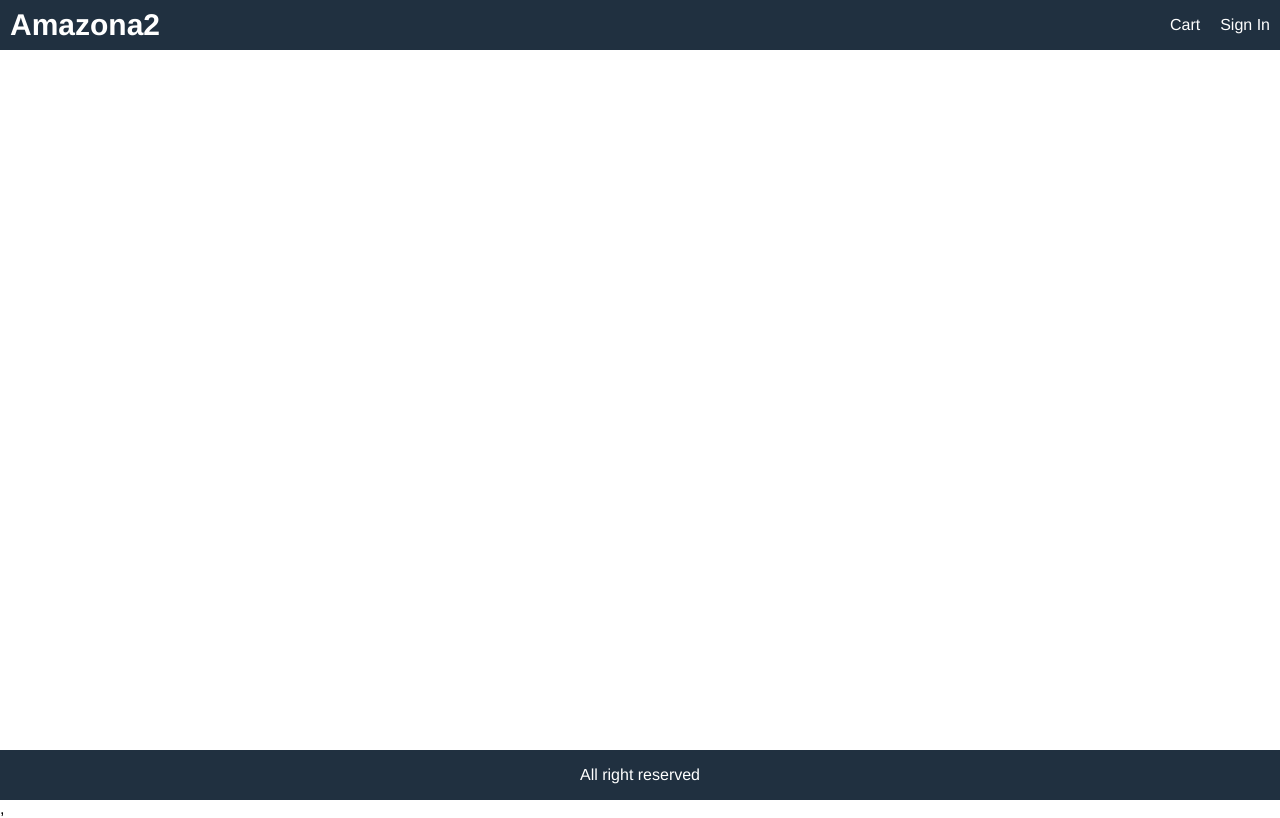
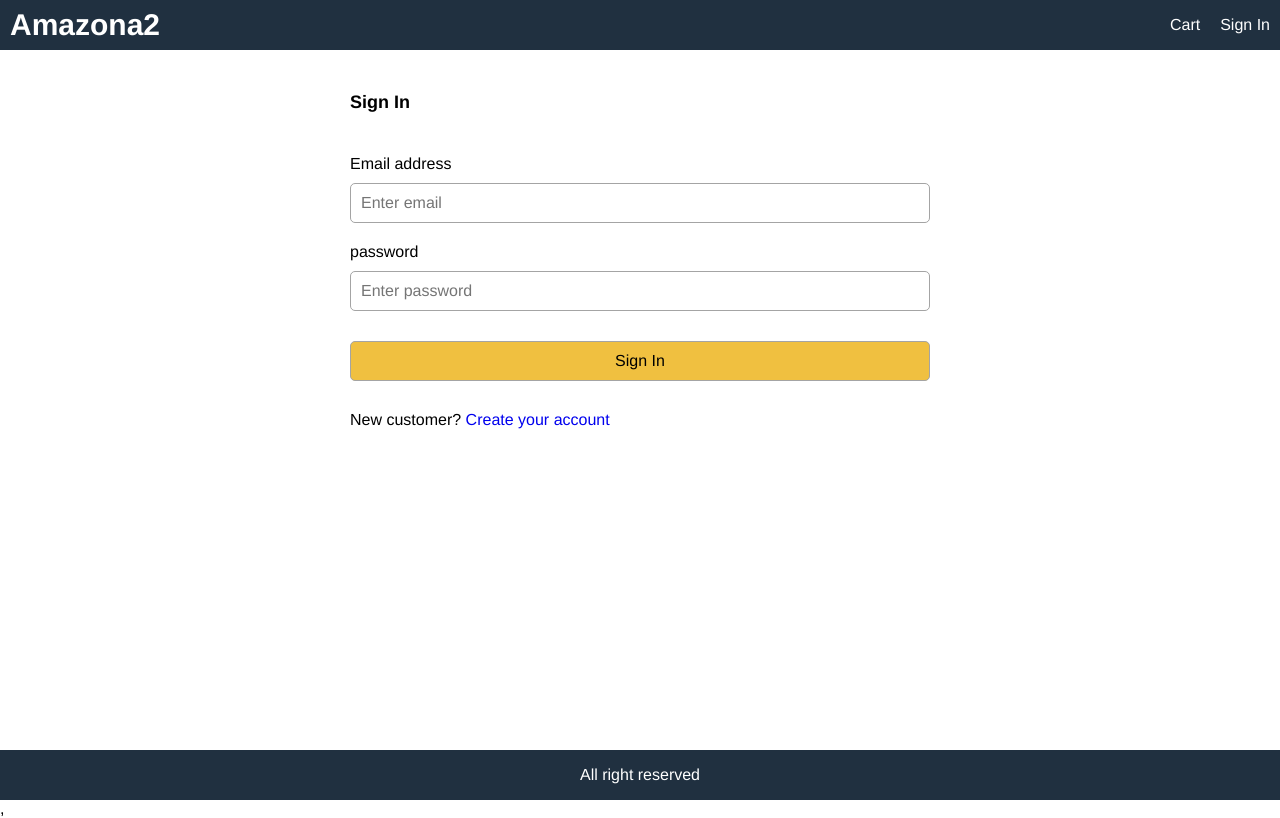
Before and after one commit to hayley0918/Amazona2, a React (Create React App) app in the folder frontend/: page /signin in a window 1280 px wide. Built offline with nearby package versions, Linux system fonts and the light colour scheme.

Commit message:
create SigninScreen and design signin form to take email and password from user, add /signin route (App.js), add styles for signin form

```diff
--- a/frontend/src/App.js
+++ b/frontend/src/App.js
@@ -4,6 +4,7 @@
 import HomeScreen from './screens/HomeScreen';
 import CartScreen from './screens/CartScreen';
 import { useSelector } from 'react-redux';
+import SigninScreen from './screens/SigninScreen';
 
 function App() {
   const cart = useSelector(state => state.cart)
@@ -26,6 +27,7 @@
           <main>
             <Route path="/cart/:id?" component={ CartScreen } />
             <Route path='/product/:id' component={ ProductScreen }></Route>
+            <Route path="/signin" component={SigninScreen}></Route>
             <Route path='/' component={ HomeScreen } exact></Route>
           </main>
           <footer className="row center">
--- a/frontend/src/index.css
+++ b/frontend/src/index.css
@@ -227,3 +227,20 @@
   color: #a02020;
   background-color: #ffe0e0e0;
 }
+
+/* Form */
+.form {
+  max-width: 60rem;
+  margin: 0 auto;
+}
+
+.form > div {
+  display: flex;
+  flex-direction: column;
+  margin: 1rem;
+}
+
+.form label {
+  margin: 1rem 0;
+  display: block;
+}
--- /dev/null
+++ b/frontend/src/screens/SigninScreen.js
@@ -0,0 +1,55 @@
+import React, { useState } from 'react'
+import { Link } from 'react-router-dom'
+
+function SigninScreen() {
+
+    const [email, setEmail] = useState('')
+    const [password, setPassword] = useState('')
+
+    const submitHandler = (e) => {
+        e.preventDefault()
+        // Todo: signin action
+    }
+    return (
+        <div>
+            <form className="form" onSubmit={submitHandler}>
+                <div>
+                    <h1>Sign In</h1>
+                </div>
+                <div>
+                    <label htmlFor="email">Email address</label>
+                    <input
+                        type="email"
+                        id="email"
+                        placeholder="Enter email"
+                        required
+                        onChange={e => setEmail(e.target.value)}
+                    />
+                </div>
+                <div>
+                    <label htmlFor="password">password</label>
+                    <input
+                        type="password"
+                        id="password"
+                        placeholder="Enter password"
+                        required
+                        onChange={e => setPassword(e.target.value)}
+                    />
+                </div>
+                <div>
+                    <label />
+                    <button className="primary" type="submit">Sign In</button>
+                </div>
+                <div>
+                    <label />
+                    <div>
+                        New customer? {' '}
+                        <Link to="/register">Create your account</Link>
+                    </div>
+                </div>
+            </form>
+        </div>
+    )
+}
+
+export default SigninScreen
```
Also changed, not shown: 2 other files (tests, documents, lock files or other folders).
